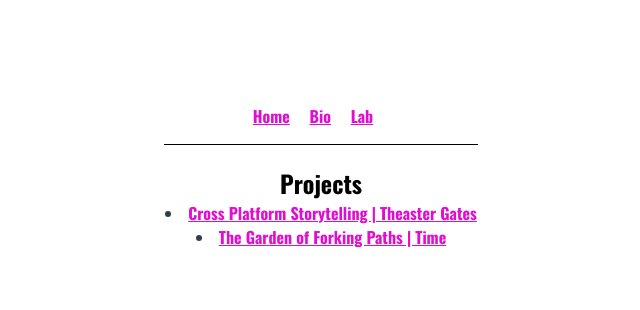
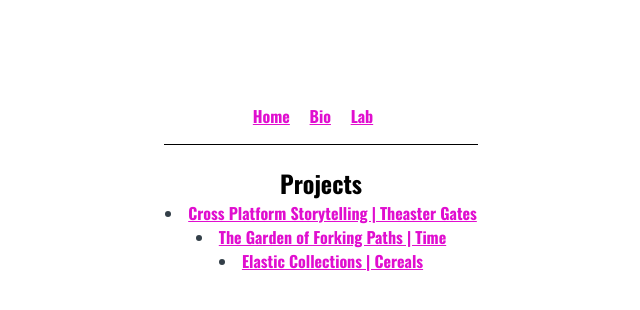
Before and after one commit to zstapel/zstapel.github.io, a plain HTML site: page studio/Projects/projects_directory.html in a window 1280 px wide. Shown: the whole page, without its empty margins (319-959 px from the left). Drawn offline with nearby package versions, Linux system fonts and the light colour scheme.

Commit message:
updated directory

```diff
--- a/studio/Projects/projects_directory.html
+++ b/studio/Projects/projects_directory.html
@@ -32,3 +32,4 @@
   <body>
         <li><a href="https://zstapel.github.io/theastergates/">Cross Platform Storytelling | Theaster Gates</a></li>
         <li><a href="https://zstapel.github.io/TGOFPTime/">The Garden of Forking Paths | Time</a></li>
+        <li><a href="https://zstapel.github.io/elastic_collections/">Elastic Collections | Cereals</a></li>
```
Also changed, not shown: 3 other files.
